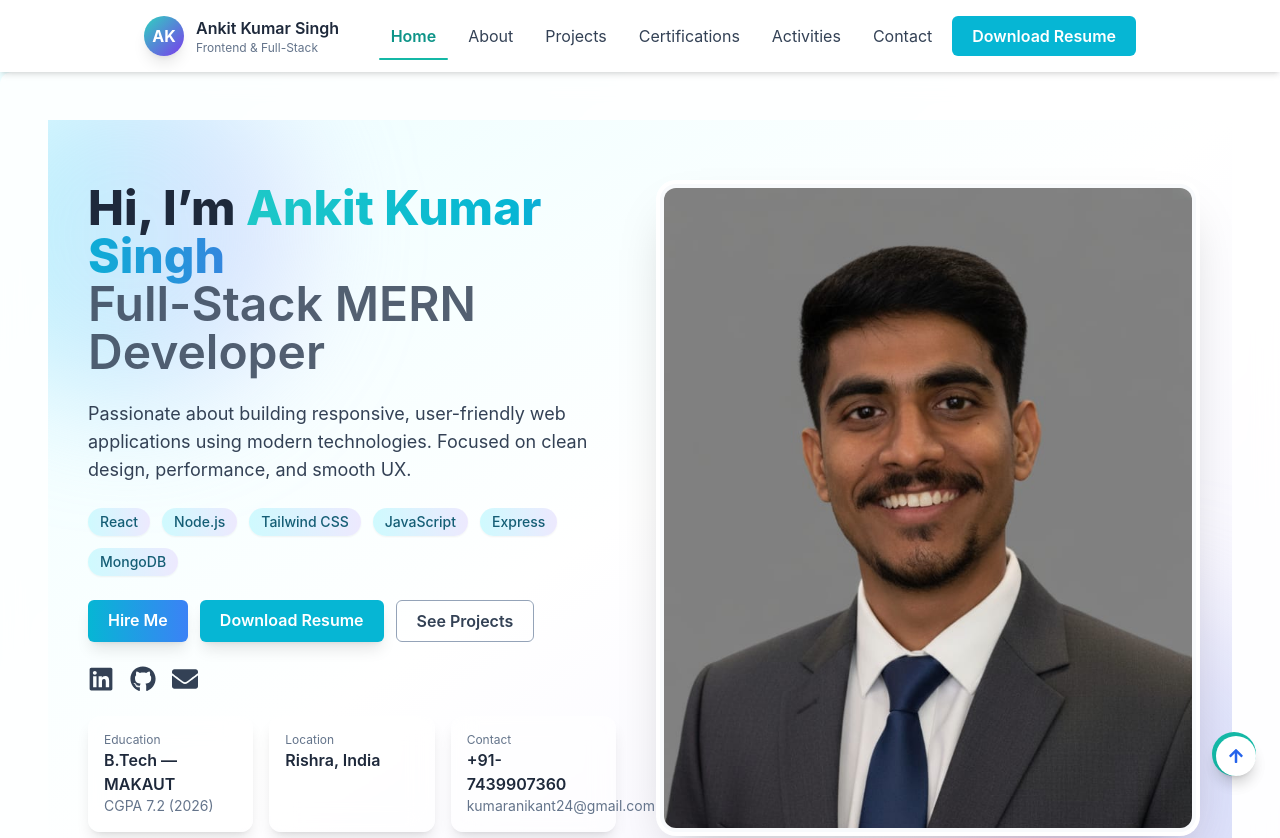
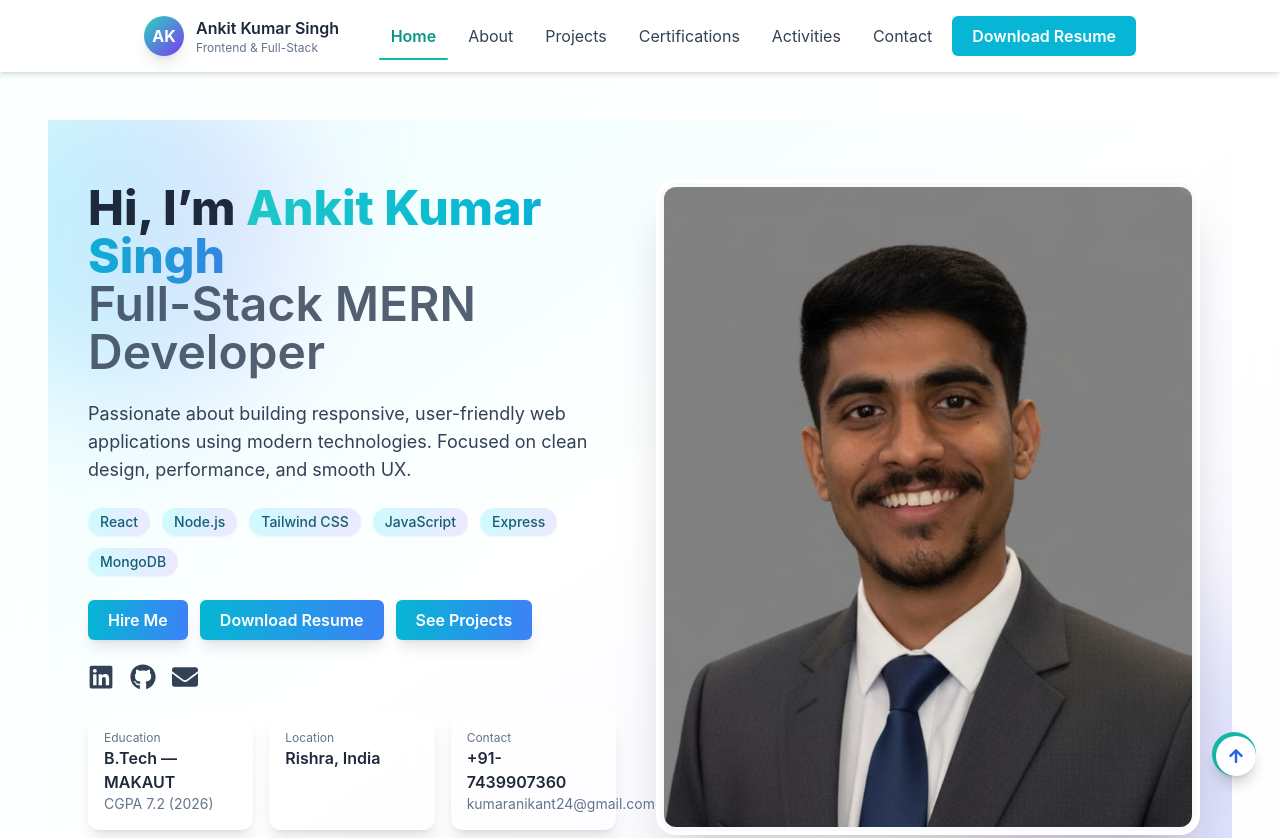
Before and after one commit to Ankit24072002/self_portfolio, a React (Vite) app in the folder portfolio-ankit/: page / in a window 1280 px wide. Shown: the top 838 px of the page. Built offline with nearby package versions, Linux system fonts and the light colour scheme.

Commit message:
final undate

```diff
--- a/portfolio-ankit/src/pages/Home.jsx
+++ b/portfolio-ankit/src/pages/Home.jsx
@@ -60,22 +60,24 @@ export default function Home() {
     Hire Me
   </Link>
 
-            {/* ✅ Download Resume from src/assets */}
+  {/* ✅ Download Resume */}
   <a
     href={resumePDF}
     download="Ankit_Kumar_Singh_Resume.pdf"
-              className="px-5 py-2 rounded-md bg-cyan-500 text-white font-semibold shadow-lg hover:scale-105 hover:shadow-xl transition transform"
+    className="px-5 py-2 rounded-md bg-gradient-to-r from-cyan-500 to-blue-500 text-white font-semibold shadow-lg hover:scale-105 hover:shadow-xl transition transform"
   >
     Download Resume
   </a>
 
+  {/* ✅ Same style applied to "See Projects" */}
   <Link
-              className="px-5 py-2 rounded-md border border-slate-400 text-slate-700 font-semibold hover:bg-slate-100 transition transform"
+    className="px-5 py-2 rounded-md bg-gradient-to-r from-cyan-500 to-blue-500 text-white font-semibold shadow-lg hover:scale-105 hover:shadow-xl transition transform"
     to="/projects"
   >
     See Projects
   </Link>
 </div>
+
 
           {/* Social Icons */}
           <div className="flex gap-4 mt-6 text-slate-700">
```
Lines whose indentation alone changed are shown as unchanged.
